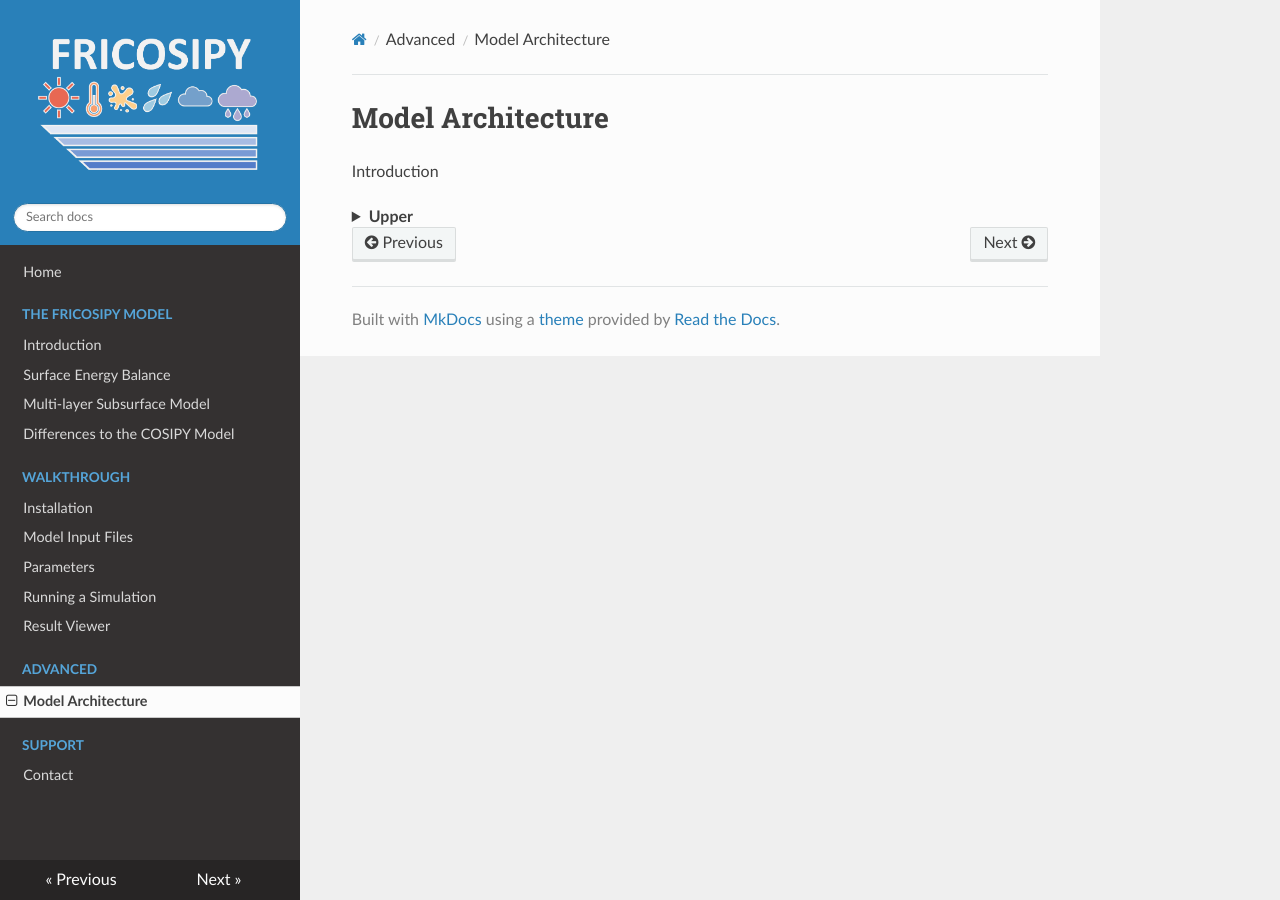
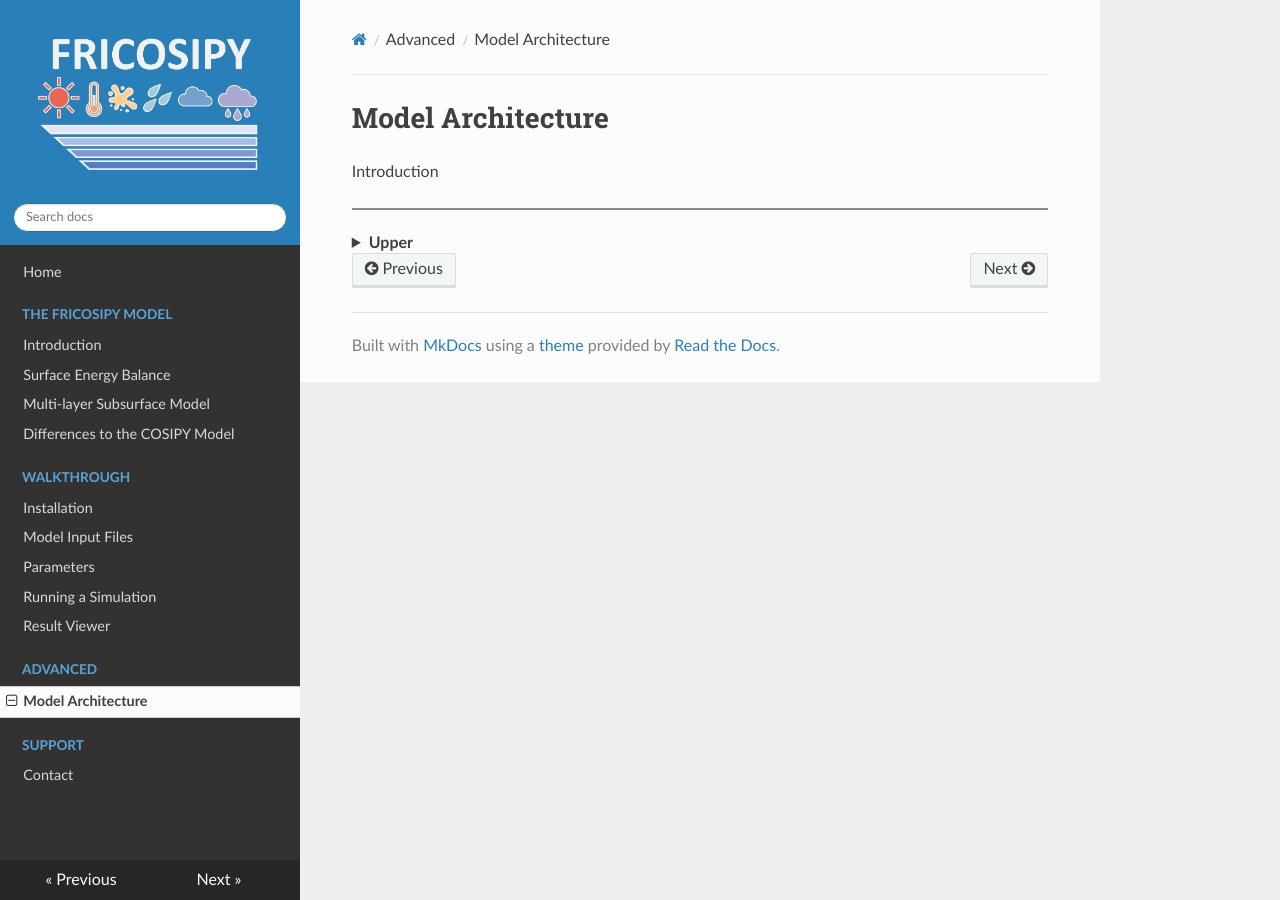
Before and after one commit to MarcusGastaldello/FRICOSIPY, an MkDocs documentation site: the page built from docs/model_architecture.md, in a window 1280 px wide. Built offline with MkDocs 1.6.1, drawn with Linux system fonts in a browser that asks for light colours.

Commit message:
Update model_architecture.md

```diff
--- a/docs/model_architecture.md
+++ b/docs/model_architecture.md
@@ -7,7 +7,7 @@ og_description: A schematic diagram showing the model architecture of FRICOSIPY
 
 Introduction
 
-
+<hr style="height:2px; background-color:#8b8b8b; border:none;" />
 
 ??? "**Upper**"
 
@@ -27,3 +27,5 @@ Introduction
             </div>
         </div>
     </div>
+
+    <hr style="height:1px; background-color:#8b8b8b; border:none;" />
```
